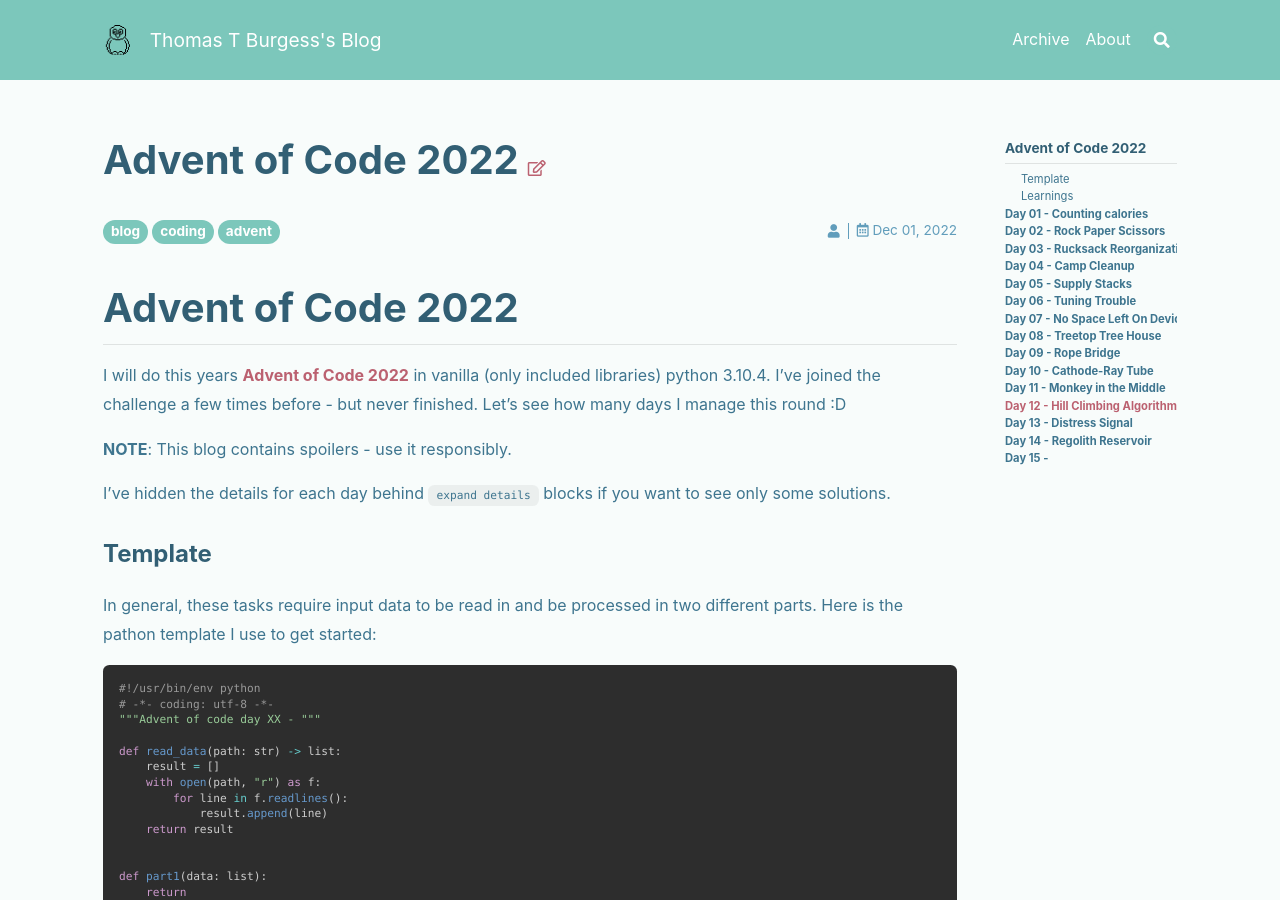
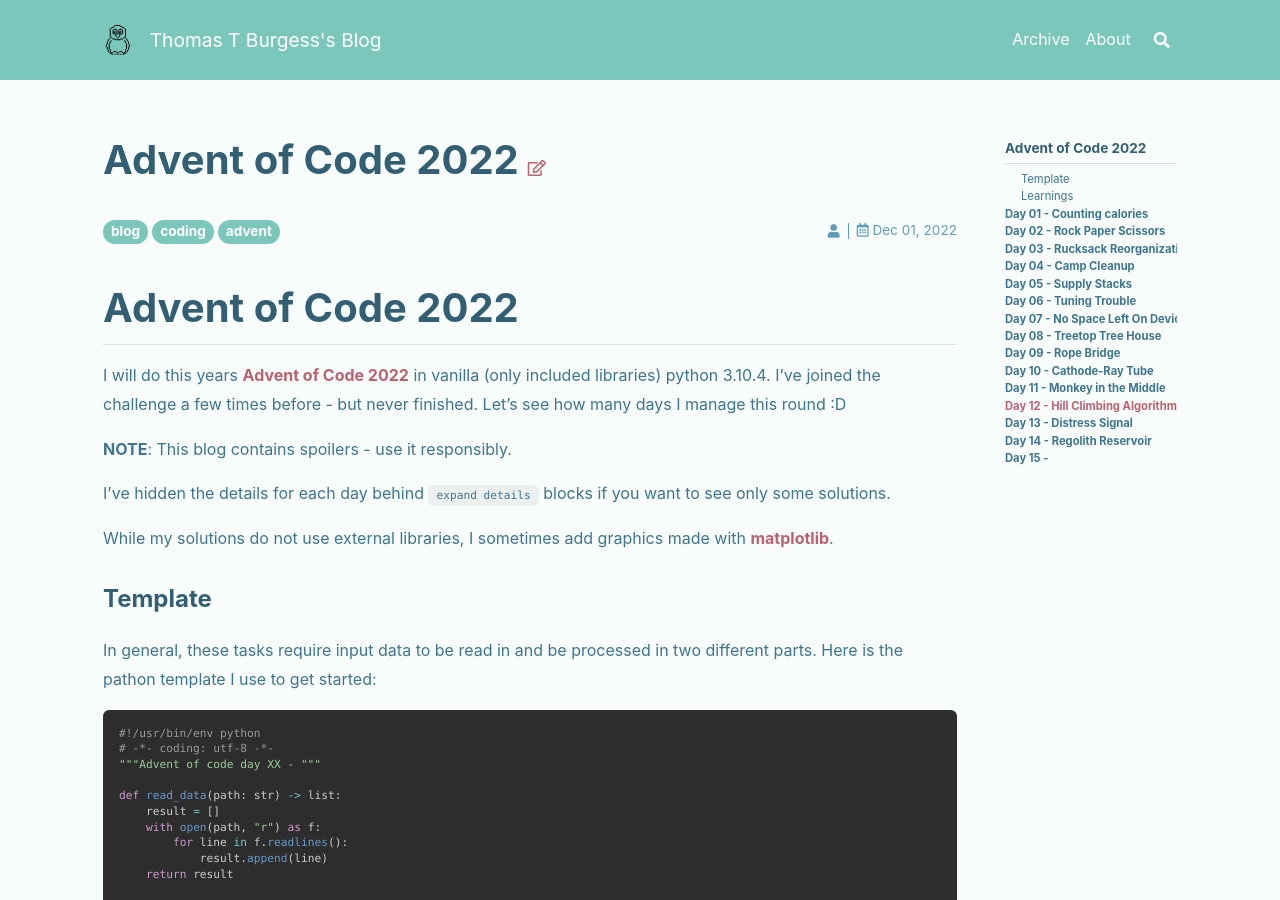
Before and after one commit to thomasburgess/thomasburgess.github.io, a Jekyll site: the page built from _posts/2022-12-01-aoc22.md, in a window 1280 px wide and 900 px high. Built offline with Jekyll 4.4.1, drawn with Linux system fonts in a browser that asks for light colours; nearby versions of some CDN libraries; comment, search, counter and statistics services are not loaded; some of the changed lines change nothing that is shown.

Commit message:
aoc2022: matplotlib link

````diff
--- a/_posts/2022-12-01-aoc22.md
+++ b/_posts/2022-12-01-aoc22.md
@@ -14,13 +14,14 @@
 
 # Advent of Code 2022
 
-I will do this years [Advent of Code 2022](https://adventofcode.com/2022) in vanilla (only included libraries) python 3.10.4.
-I've joined the challenge a few times before - but never finished.
+I will do this years [Advent of Code 2022](https://adventofcode.com/2022) in vanilla (only included libraries) python 3.10.4. I've joined the challenge a few times before - but never finished.
 Let's see how many days I manage this round :D
 
 **NOTE**: This blog contains spoilers - use it responsibly.
 
 I've hidden the details for each day behind `expand details` blocks if you want to see only some solutions.
+
+While my solutions do not use external libraries, I sometimes add graphics made with [matplotlib](https://matplotlib.org).
 
 ### Template
 
@@ -1039,6 +1040,16 @@
 ![](/assets/images/2022-12-01/day12_input_part1.png){: #figure-1 width="95%" alt="Solution ot part 1."}
 {% endfigure %}
 
+The figure was made using matplotlib
+```python
+# data from read_map, sol from bfs
+fig, ax = plt.subplots(figsize=(20,5))
+ax.imshow(data)
+ax.plot([s[1] for s in sol], [s[0] for s in sol], "r-")
+ax.plot(sol[0][1], sol[0][0], "m*", ms=20)
+ax.plot(sol[-1][1], sol[-1][0], "b+", ms=20)
+```
+
 **Part 2**
 
 In part 2, any point at height `a` is used as the starting point.
@@ -1183,7 +1194,6 @@
 plot_map(ax, indata)
 fig.tight_layout()
 ```
-(plotting is not part of my solution, I allow myself use of external libraries for illustration :D)
 
 {% figure [caption:"Figure 1: Map from input data."] %}
 ![](/assets/images/2022-12-01/day14_map.png){: #figure-1 width="241px" alt="Map from input data."}
````
